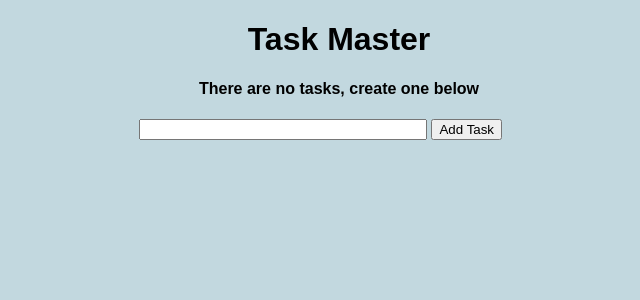
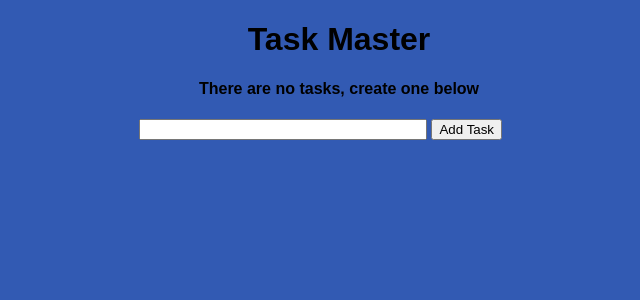
Before and after one commit to vivek-joshi26/TaskMaster, a Flask app: page / in a window 1280 px wide. Shown: the top 300 px of the page, without its empty margins (301-941 px from the left). Run offline with Flask 2, Linux system fonts and the light colour scheme; data that the repository does not hold is empty.

Commit message:
Updated Requiremnt file

```diff
--- a/static/CSS/main.css
+++ b/static/CSS/main.css
@@ -1,7 +1,7 @@
 body, html {
     margin: 0;
     font-family: sans-serif;
-    background-color: rgb(194, 216, 223);
+    background-color: rgb(50, 90, 179);
 }
 
 .content {
```
